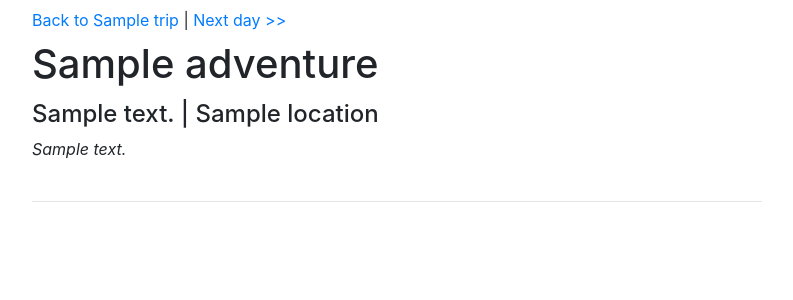
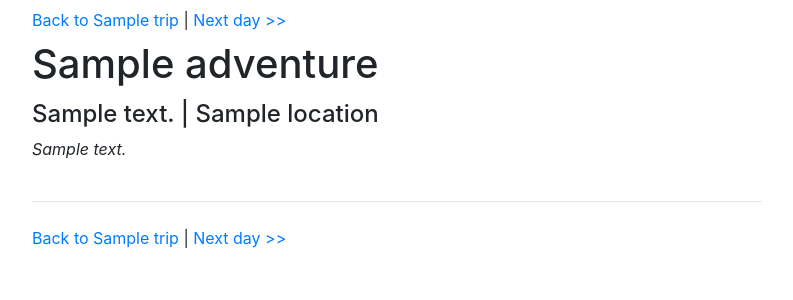
Before and after one commit to daronjp/travel_blog, a Flask app: template templates/adventures/show.html in a window 1280 px wide. Shown: the top 300 px of the page, without its empty margins (243-1036 px from the left). Run offline with Flask 2, Linux system fonts and the light colour scheme; tables that the repository leaves empty hold one stand-in row (values such as "Sample post"); the template is opened without the code that fills it: values that come from a table or form of the project are taken from there, most other values are stand-ins (such as "Sample title", 1, 10 or a date in 2020); some libraries are stand-ins or nearby versions.

Commit message:
nav on bottom

```diff
--- a/templates/adventures/show.html
+++ b/templates/adventures/show.html
@@ -97,6 +97,18 @@
       <div class="col-12 col-lg-2"></div>
     </div>
 {% endfor %}
+  <div class="row my-2">
+    <div class="col-12 col-lg-2"></div>
+    <div class="col-12 col-lg-10">
+      {% if previous_adventure_id %}
+        <a href='/trips/{{trip_id}}/adventures/{{previous_adventure_id}}'><< Previous day</a> |
+      {% endif %}
+      <a href='../../../trips/{{trip_id}}'>Back to {{trip['name']}}</a>
+      {% if next_adventure_id %}
+        | <a href='/trips/{{trip_id}}/adventures/{{next_adventure_id}}'>Next day >></a>
+      {% endif %}
+    </div>
+  </div>
 </div>
 </body>
 </html>
```
